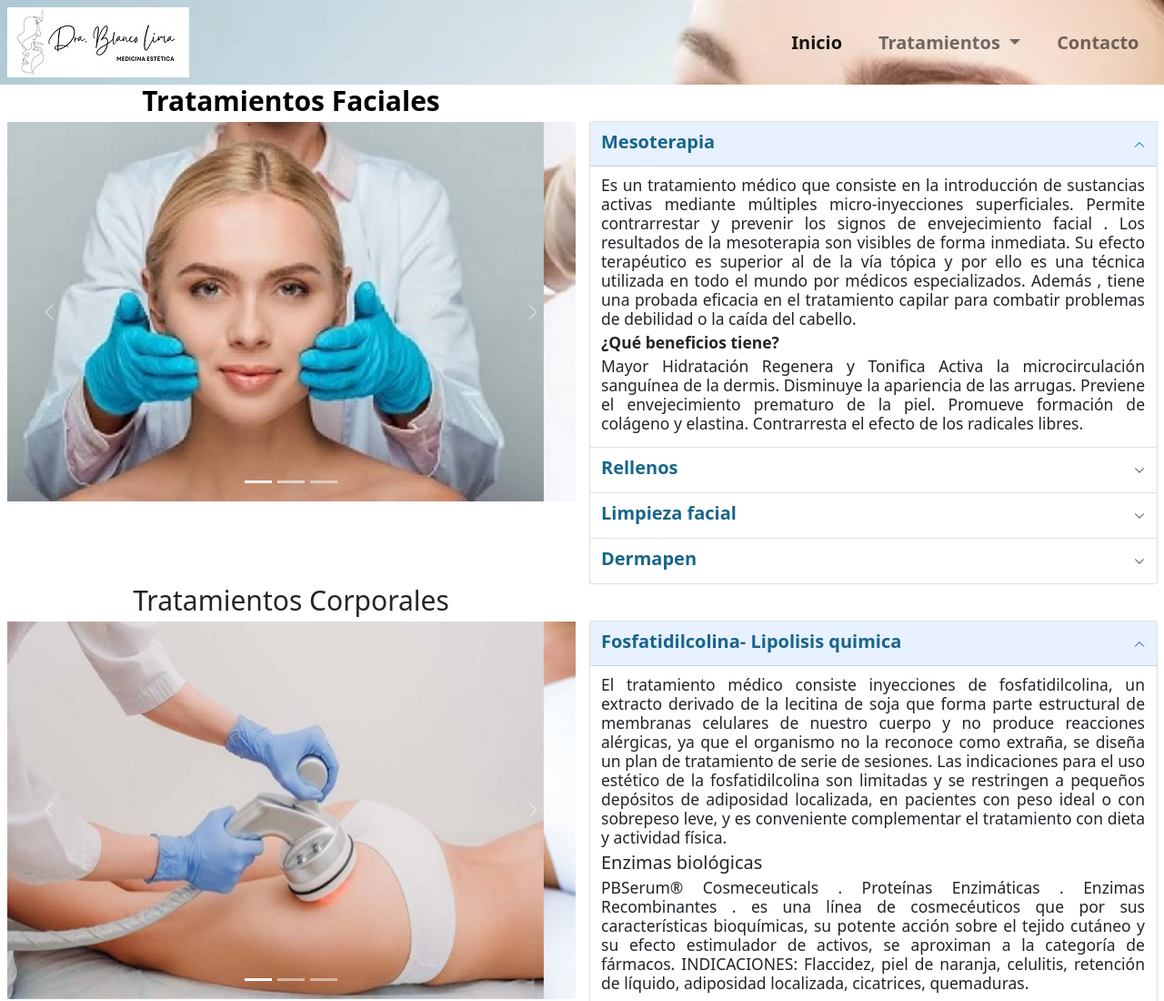
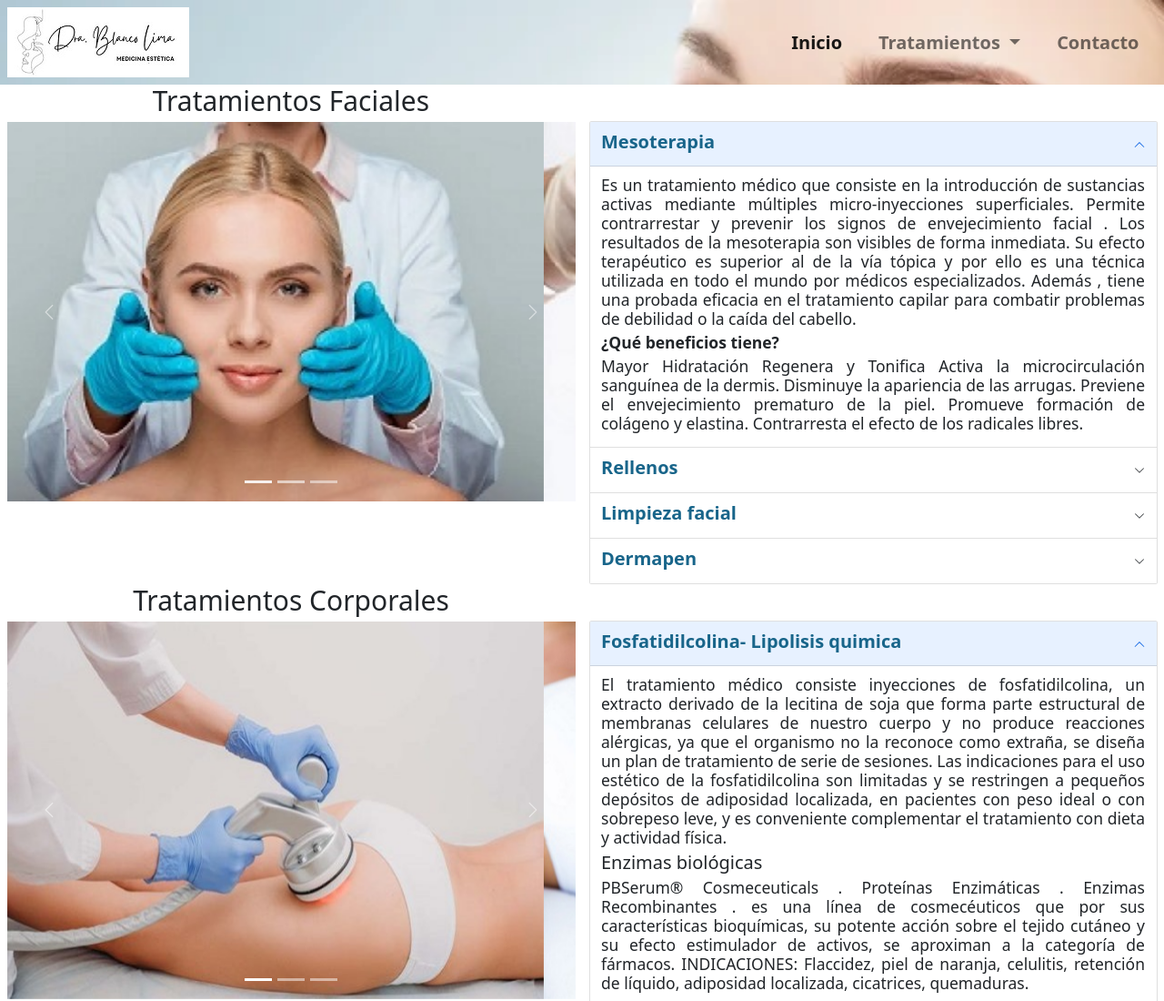
Before and after one commit to isbert86/3entrega-proy-final, a plain HTML site: page views/tratamientos.html in a window 1280 px wide. Shown: the top 1100 px of the page at 91% size. Drawn offline with nearby package versions, Linux system fonts and the light colour scheme.

Commit message:
proy final02

```diff
--- a/views/tratamientos.html
+++ b/views/tratamientos.html
@@ -49,7 +49,7 @@
         <section class="container-fluid contA">
             <div class="row">
                 <div class="contfacial col-sm-12 col-md-12 col-lg-6">
-                    <h2 class="titulos cambiocolor-link">Tratamientos Faciales</h2>
+                    <h2 class="titulos">Tratamientos Faciales</h2>
                     <div id="carouselExampleIndicators" class="carousel slide" data-bs-ride="carousel">
                         <div class="carousel-indicators">
                           <button type="button" data-bs-target="#carouselExampleIndicators" data-bs-slide-to="0" class="active" aria-current="true" aria-label="Slide 1"></button>
```
